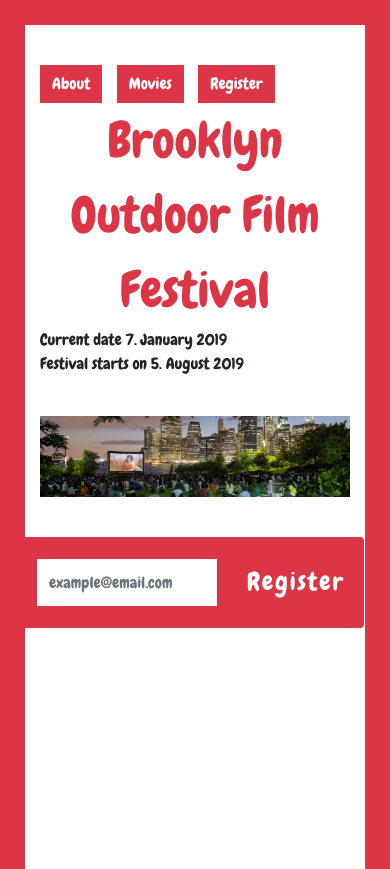
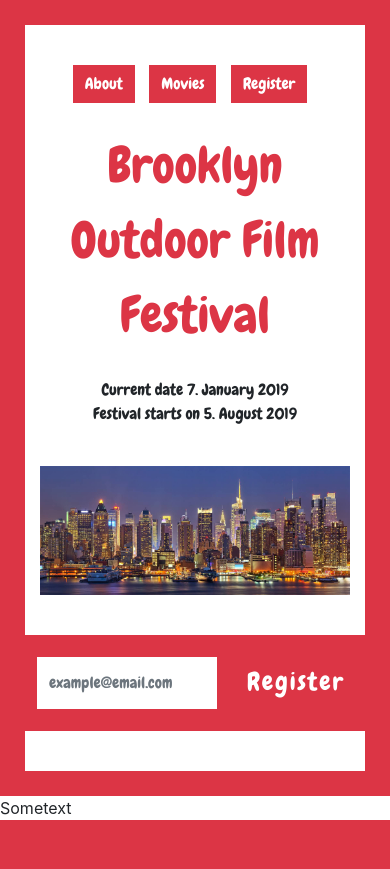
Before and after one commit to Ghin412/NTPSite, a plain HTML site: page html/index.html in a window 390 px wide. Drawn offline with nearby package versions, Linux system fonts and the light colour scheme.

Commit message:
Index page done

```diff
--- a/css/index.css
+++ b/css/index.css
@@ -3,13 +3,11 @@ body,html {
     height: 100%;
 }
 
-
-
 div.main-wrapper {
     background-color: white;
     margin: 25px;
     overflow: hidden;
-    height: 100%;
+    height: fit-content;
 }
 
 /* Navigation */
@@ -67,6 +65,11 @@ span#currentDate, span#festivalDate {
 div.form-ctn {
     padding: 0px;
     margin-top: 40px;
+    margin-bottom: 40px;
+}
+
+form.input-group {
+    background-color: #dc3545;
 }
 
 div#formContainer {
@@ -100,18 +103,41 @@ inpit.form-control:focus {
 div#formButton {
     width:40%;
     display:inline-block;
+    background-color: #dc3545
 }
 
 button.btn {
     width: 100%;
-    border: 2px solid #dc3545;
+    border: 4px solid #dc3545;
     font-family: 'Chewy', cursive;
     font-size: 25px;
     letter-spacing: 2px;
     padding:25px 10px;
+    border-radius: 0%;
 }
 
 button.btn:hover {
     background-color:white;
     color: #dc3545;
 }
+
+/* @media Querys*/
+
+
+@media only screen and (max-width: 1200px) {
+    .col-lg-3 {
+        -webkit-box-flex: 0;
+        -ms-flex: 0 0 100%;
+        flex: 0 0 100%;
+        max-width: 100%;
+    }
+
+    .col-lg-6 {
+        -webkit-box-flex: 0;
+        -ms-flex: 0 0 100%;
+        flex: 0 0 100%;
+        max-width: 100%;
+        padding-top: 25px;
+        padding-bottom: 25px;
+    }
+}
--- a/html/index.html
+++ b/html/index.html
@@ -25,24 +25,24 @@
         <div class="main-wrapper">
             <header class="container">
                 <div class="row">
-                        <div class="col-md-3 justify-content-center align-self-center">
+                        <div class="col-lg-3 d-flex justify-content-center align-self-center">
                             <div class="mainMenu">
-                                <a class="navLink">About</a>
+                                <a class="navLink" href="#sectionAbout" data-target-href="#sectionAbout">About</a>
                                 <a class="navLink">Movies</a>
                                 <a class="navLink">Register</a>
                             </div>
                         </div>
-                        <div class="col-md-6" id="brand">
+                        <div class="col-lg-6" id="brand">
                             <span id="brandText">Brooklyn Outdoor Film Festival</span>
                         </div>
-                        <div class="col-md-3 justify-content-center align-self-center">
-                            <span id="currentDate"></span>
-                            <span id="festivalDate"></span>
+                        <div class="col-lg-3 align-self-center">
+                            <span id="currentDate" class="d-flex justify-content-center"></span>
+                            <span id="festivalDate" class="d-flex justify-content-center"></span>
                         </div>
                 </div>
             </header>
             <div class="container-fluid">
-                <img class="img-fluid" src="../img/index-img.jpg">
+                <img class="img-fluid" src="../img/index-img1.jpg">
             </div>
 
             <div class="form-ctn container">
@@ -57,6 +57,10 @@
             </div>
         </div>
 
+        <div class="section" id="sectionAbout" style="background-color: white">
+            Sometext
+        </div>
+
         <script>
             var time = new Date();
             var monthNames = ["January", "February", "March", "April", "May", "June",
```
